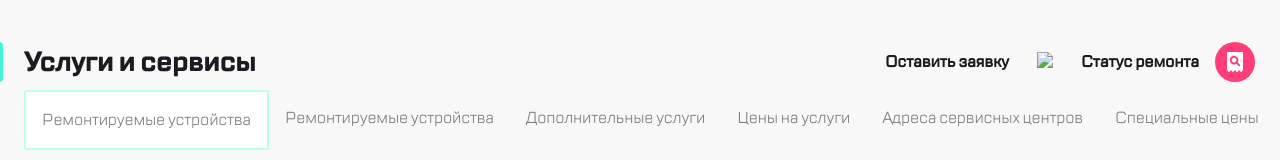
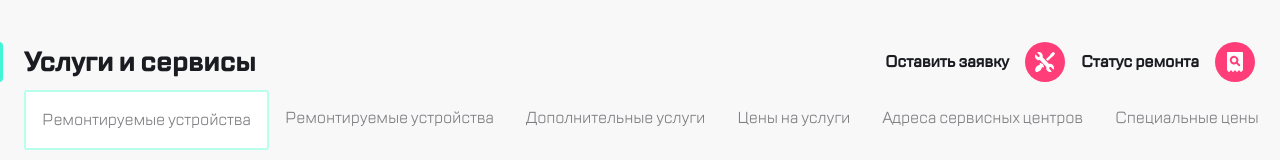
Before and after one commit to ZT100RQ/final, a plain HTML site: page index.html in a window 1280 px wide. Shown: the top 160 px of the page. Drawn offline with Linux system fonts and the light colour scheme; the site is published under a folder, as on GitHub Pages, so addresses that start at the root find nothing.

Commit message:
Update index.html

```diff
--- a/index.html
+++ b/index.html
@@ -50,7 +50,7 @@
           <h1 class="title"> Услуги и сервисы </h1>
           <div class="buttons">
             <label for="repair-svg" class="title__button">Оставить заявку</label>
-            <button class="icon" type="button" name="repair-svg" href="#"><img src="/img/repair.svg"></button>
+            <button class="icon" type="button" name="repair-svg" href="#"><img src="img/repair.svg"></button>
             <label for="checkstatus-svg" class="title__button">Статус ремонта</label>
             <button class="icon" type="button" name="checkstatus-svg" href="#"><img src="img/checkstatus.svg"></button>
           </div>
```
